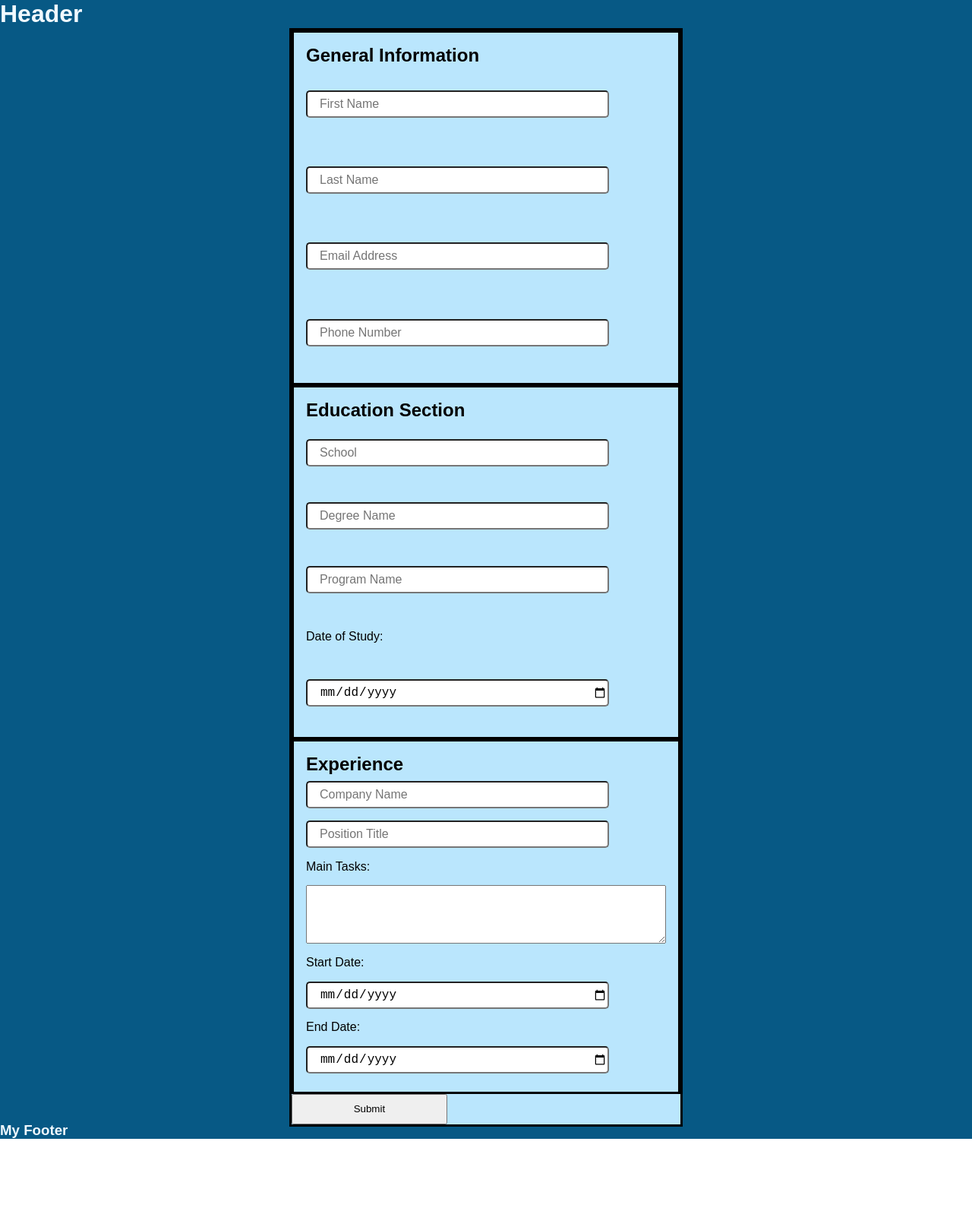
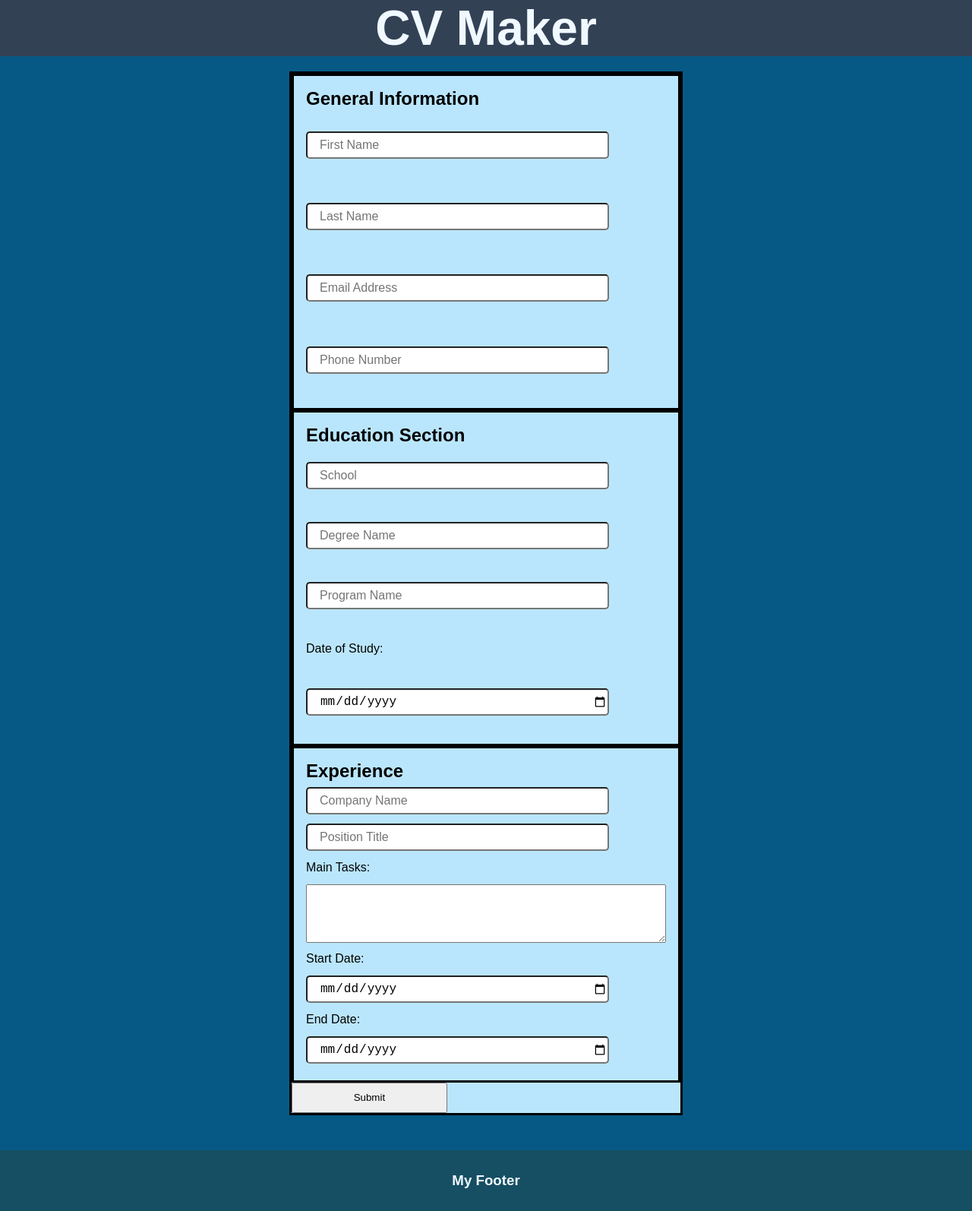
Before and after one commit to mdnavarro21/cv-project, a React (Create React App) app: page / in a window 1280 px wide. Shown: the whole page at 76% size. Before the commit the page ends 1499 px from the top, so only its background shows below. Built offline with nearby package versions, Linux system fonts and the light colour scheme.

Commit message:
final commit

```diff
--- a/src/components/Footer.js
+++ b/src/components/Footer.js
@@ -1,10 +1,10 @@
 import React from 'react';
-
+import '../styles/Footer.css';
 const Footer = () => {
     return (
-        <section>
+        <footer>
             <h3>My Footer</h3>
-        </section>
+        </footer>
     )
 }
 
--- a/src/components/Header.js
+++ b/src/components/Header.js
@@ -1,9 +1,10 @@
 import React from 'react';
+import '../styles/Header.css'
 
 const Header = () => {
     return (
         <header>
-           <h1>Header</h1>
+           <h1>CV Maker</h1>
         </header>
     )
 }
--- /dev/null
+++ b/src/styles/Footer.css
@@ -0,0 +1,10 @@
+footer {
+    background-color: #164e63;
+
+    width: 100vw;
+    height: 10vh;
+
+    display: flex;
+    justify-content: center;
+    align-items: center;
+}
--- a/src/styles/Form.css
+++ b/src/styles/Form.css
@@ -19,7 +19,7 @@ form input {
     grid-template-rows: 1fr 1fr 1fr auto;
 
     width: 40%;
-    height: 100%;
+    height: 95%;
 
     background-color: #bae6fd;
     color: black;
--- /dev/null
+++ b/src/styles/Header.css
@@ -0,0 +1,6 @@
+header {
+    text-align: center;
+    font-size: 4vh;
+
+    background-color: #334155;
+}
--- a/src/styles/Main.css
+++ b/src/styles/Main.css
@@ -1,10 +1,13 @@
 main {
     display: flex;
     justify-content: space-around;
-
 
     height: 180vh;
     width: 100%;
 
 
 }
+
+main > * {
+    margin-top: 20px;
+}
```
Also changed, not shown: 1 other file (tests, documents, lock files or other folders).
